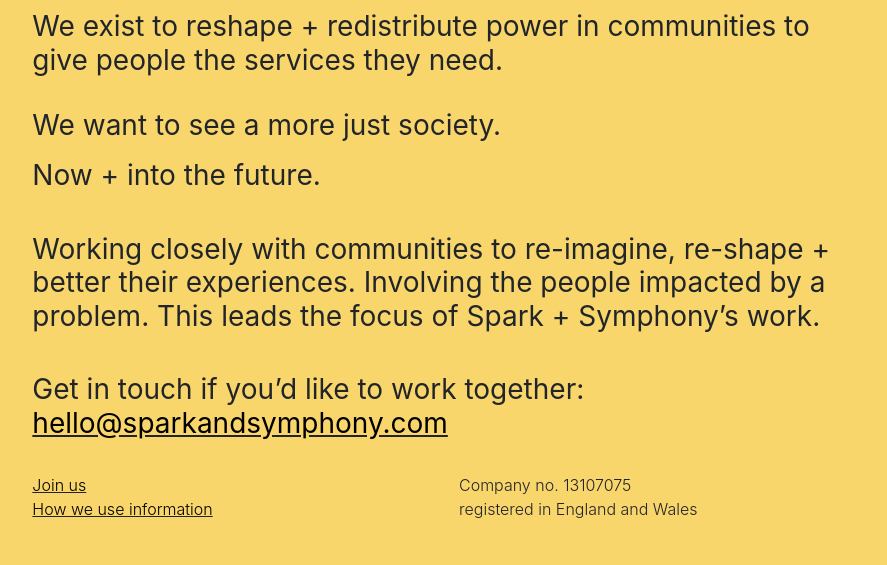
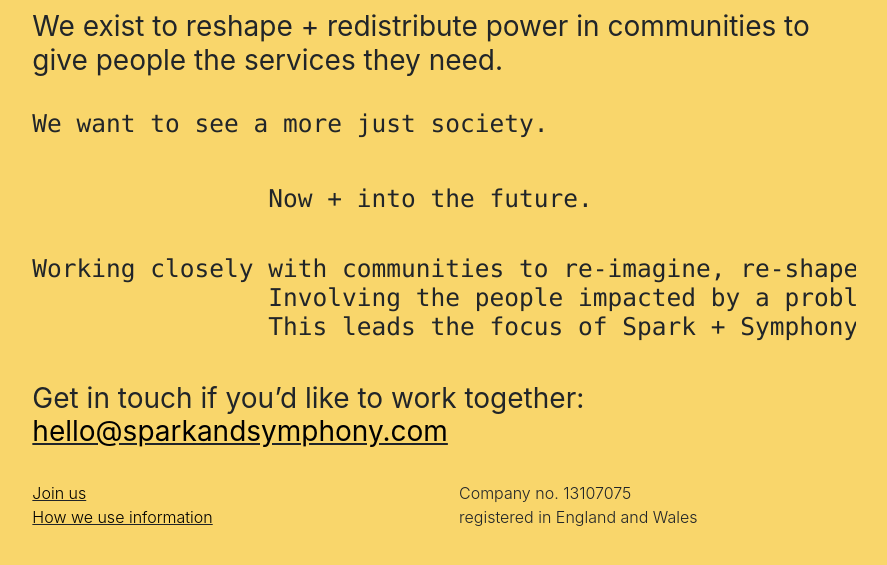
Before and after one commit to afsa-akbar/sparkandsymphony, a website: page index.html in a window 1280 px wide. Shown: the part 137-702 px from the top of the page, without its empty margins (196-1083 px from the left). Drawn offline with Linux system fonts and the light colour scheme.

Commit message:
update lines

```diff
--- a/index.html
+++ b/index.html
@@ -52,11 +52,11 @@
             <div class="col-8">
               <h1 class="mt-5 font-weight-bold display-4"><a href="https://www.sparkandsymphony.com" style="color:#000000">Spark + Symphony</a></h1><br>
                 <h3 class="font-weight-normal">We exist to reshape + redistribute power in communities to give people the services they need.</h3><br>
-                <h3 class="font-weight-normal"><p>We want to see a more just society.</p>
-                <p>Now + into the future.</p></h3><br>
-                <h3 class="font-weight-normal"><p>Working closely with communities to re-imagine, re-shape + better their experiences.
+                <h3 class="font-weight-normal"><pre>We want to see a more just society.</p>
+                Now + into the future.</pre></h3><br>
+                <h3 class="font-weight-normal"><pre>Working closely with communities to re-imagine, re-shape + better their experiences./
                 Involving the people impacted by a problem.
-                This leads the focus of Spark + Symphony’s work.</p></h3><br>
+                This leads the focus of Spark + Symphony’s work.</pre></h3><br>
                 <h3 class="font-weight-normal">Get in touch if you’d like to work together:<br>
                 <u><a href="mailto:hello@sparkandsymphony.com" style="color:#000000">hello@sparkandsymphony.com</a></u></h3>
                 <br>
```
